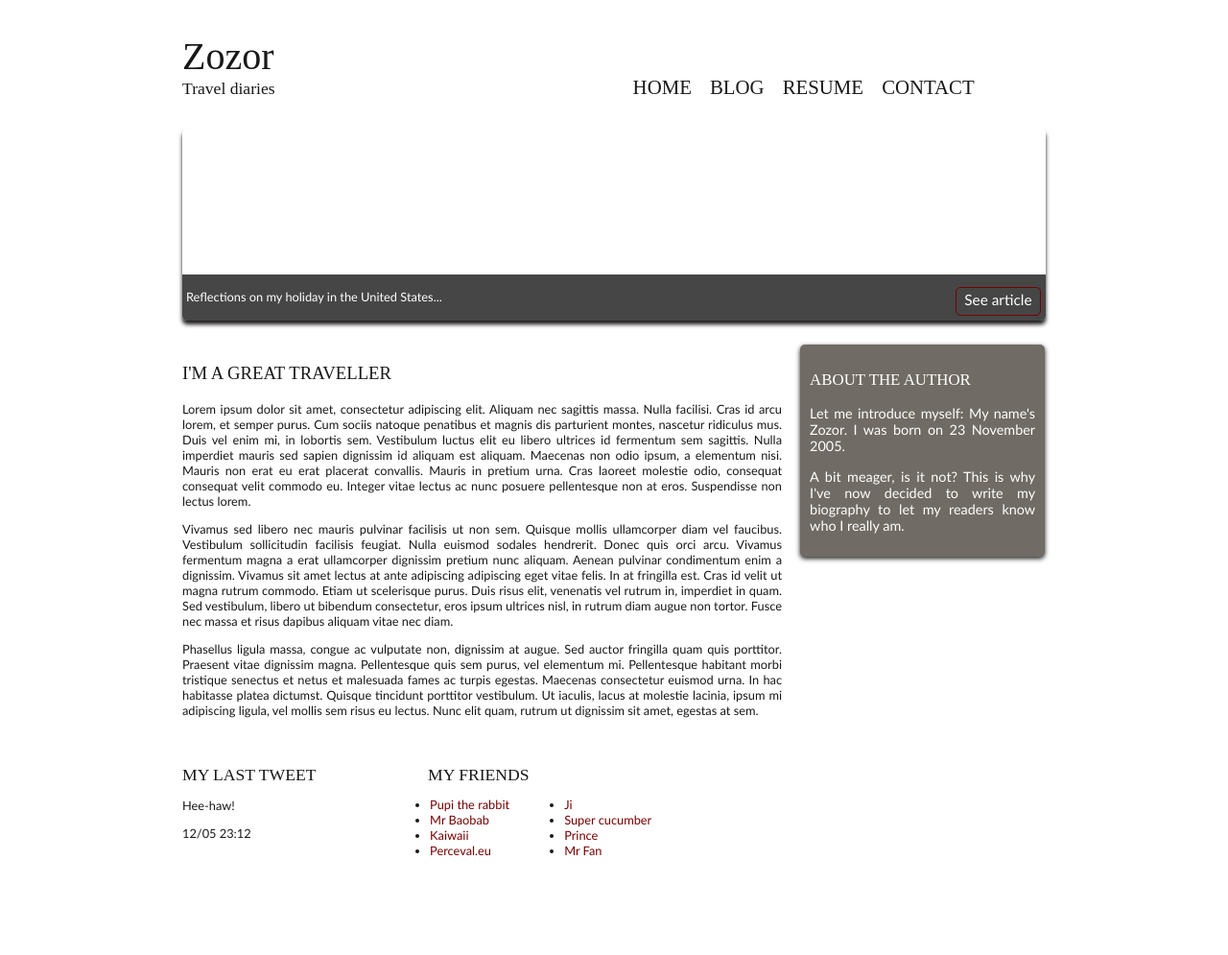
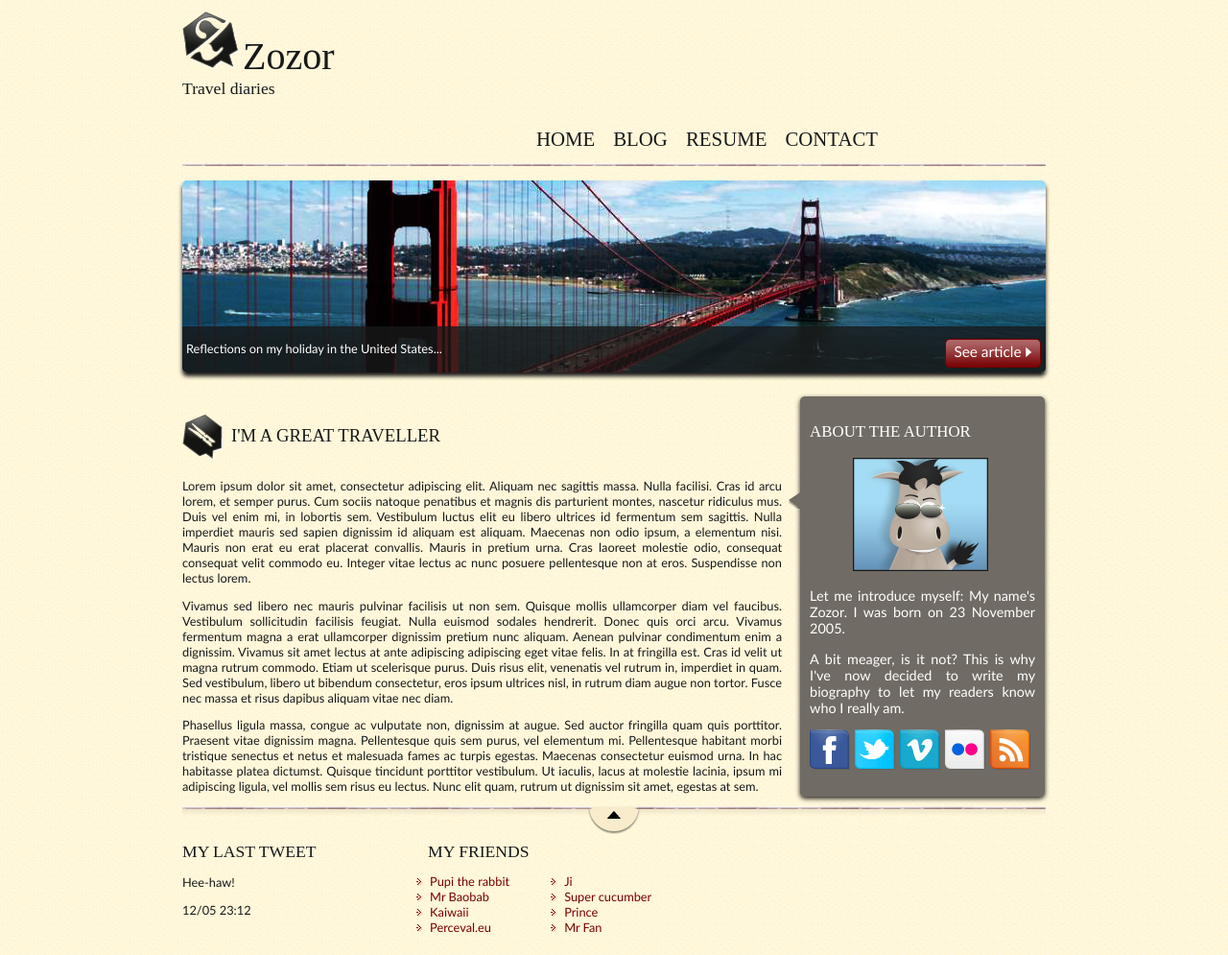
Before and after one commit to robertohidalgo/exampleweb, a plain HTML site: page index.html in a window 1280 px wide. Shown: the whole page at 96% size. Before the commit the page ends 915 px from the top, so only its background shows below. Drawn offline with Linux system fonts and the light colour scheme.

Commit message:
Imágenes y su referencia desde la página css e index.html

```diff
--- a/css/style.css
+++ b/css/style.css
@@ -3,6 +3,7 @@
 
 body
 {
+    background: url('../images/yellow_background.png');
     font-family: 'Trebuchet MS', Arial, sans-serif;
     color: #181818;
 }
@@ -21,6 +22,11 @@ section h1, footer h1, nav a
 }
 
 /* Header */
+
+header
+{
+    background: url('../images/line.png') repeat-x bottom;
+}
 
 #main_title
 {
@@ -89,6 +95,7 @@ nav a:hover
     margin-top: 15px;
     height: 200px;
     border-radius: 5px;
+    background: url('../images/sanfrancisco.jpg') no-repeat;
     position: relative;
     box-shadow: 0px 4px 4px #1c1a19;
     margin-bottom: 25px;
@@ -117,6 +124,7 @@ nav a:hover
     position: absolute;
     right: 5px;
     bottom: 5px;
+    background: url('../images/red_background.png') repeat-x;
     border: 1px solid #760001;
     border-radius: 5px;
     font-size: 1.2em;
@@ -124,6 +132,11 @@ nav a:hover
     padding: 3px 8px 0px 8px;
     color: white;
     text-decoration: none;
+}
+
+.red_button img
+{
+    border: 0;
 }
 
 /* Body */
@@ -139,6 +152,12 @@ article
 {
     width: 625px;
     margin-right: 15px;
+}
+
+.cat_icon
+{
+    vertical-align: middle;
+    margin-right: 8px;
 }
 
 article p
@@ -170,12 +189,21 @@ aside
     text-align: center;
 }
 
+#zozor_picture img
+{
+    border: 1px solid #181818;
+}
+
+aside img
+{
+    margin-right: 5px;
+}
 
 /* Footer */
 
 footer
 {
-    background:  url('images/top.png') no-repeat top center, url('images/line.png') repeat-x top, url('images/shadow.png') repeat-x top;
+    background:  url('../images/top.png') no-repeat top center, url('../images/line.png') repeat-x top, url('../images/shadow.png') repeat-x top;
     padding-top: 25px;
 }
 
@@ -211,7 +239,7 @@ footer h1
     vertical-align: top;
     margin-top: 0;
     width: 48%;
-    list-style-image: url('images/external_link.png');
+    list-style-image: url('../images/external_link.png');
     padding-left: 2px;
 }
 
@@ -242,4 +270,5 @@ footer h1
 .old_ie footer div, .ie8 footer div
 {
     margin-top: 30px;
+    background: url('../images/line.png') repeat-x top;
 }
--- a/index.html
+++ b/index.html
@@ -2,7 +2,7 @@
 <html>
     <head>
         <meta charset="utf-8" />
-		<link rel="stylesheet" href="css/style.css" />
+        <link rel="stylesheet" href="css/style.css" />
         <!--[if lt IE 9]>
         <script src="http://html5shiv.googlecode.com/svn/trunk/html5.js"></script>
         <![endif]-->
@@ -17,6 +17,7 @@
         <div id="main_wrapper">
             <header>
                 <div id="main_title">
+                    <img src="images/zozor_logo.png" alt="Zozor logo" id="logo" />
                     <h1>Zozor</h1>
                     <h2>Travel diaries</h2>
                 </div>
@@ -34,22 +35,24 @@
             <div id="banner_image">
                 <div id="banner_description">
                     Reflections on my holiday in the United States...
-                    <a href="#" class="red_button">See article</a>
+                    <a href="#" class="red_button">See article <img src="images/small_arrow.png" alt="" /></a>
                 </div>
             </div>
 
             <section>
                 <article>
-                    <h1>I'm a great traveller</h1>
+                    <h1><img src="images/pin.png" alt="Travel category" class="cat_icon" />I'm a great traveller</h1>
                     <p>Lorem ipsum dolor sit amet, consectetur adipiscing elit. Aliquam nec sagittis massa. Nulla facilisi. Cras id arcu lorem, et semper purus. Cum sociis natoque penatibus et magnis dis parturient montes, nascetur ridiculus mus. Duis vel enim mi, in lobortis sem. Vestibulum luctus elit eu libero ultrices id fermentum sem sagittis. Nulla imperdiet mauris sed sapien dignissim id aliquam est aliquam. Maecenas non odio ipsum, a elementum nisi. Mauris non erat eu erat placerat convallis. Mauris in pretium urna. Cras laoreet molestie odio, consequat consequat velit commodo eu. Integer vitae lectus ac nunc posuere pellentesque non at eros. Suspendisse non lectus lorem.</p>
                     <p>Vivamus sed libero nec mauris pulvinar facilisis ut non sem. Quisque mollis ullamcorper diam vel faucibus. Vestibulum sollicitudin facilisis feugiat. Nulla euismod sodales hendrerit. Donec quis orci arcu. Vivamus fermentum magna a erat ullamcorper dignissim pretium nunc aliquam. Aenean pulvinar condimentum enim a dignissim. Vivamus sit amet lectus at ante adipiscing adipiscing eget vitae felis. In at fringilla est. Cras id velit ut magna rutrum commodo. Etiam ut scelerisque purus. Duis risus elit, venenatis vel rutrum in, imperdiet in quam. Sed vestibulum, libero ut bibendum consectetur, eros ipsum ultrices nisl, in rutrum diam augue non tortor. Fusce nec massa et risus dapibus aliquam vitae nec diam.</p>
                     <p>Phasellus ligula massa, congue ac vulputate non, dignissim at augue. Sed auctor fringilla quam quis porttitor. Praesent vitae dignissim magna. Pellentesque quis sem purus, vel elementum mi. Pellentesque habitant morbi tristique senectus et netus et malesuada fames ac turpis egestas. Maecenas consectetur euismod urna. In hac habitasse platea dictumst. Quisque tincidunt porttitor vestibulum. Ut iaculis, lacus at molestie lacinia, ipsum mi adipiscing ligula, vel mollis sem risus eu lectus. Nunc elit quam, rutrum ut dignissim sit amet, egestas at sem.</p>
                 </article>
                 <aside>
                     <h1>About the author</h1>
-                    <p id="zozor_picture"></p>
+                    <img src="images/arrow.png" alt="" id="arrow" />
+                    <p id="zozor_picture"><img src="images/zozor.png" alt="Zozor Picture" /></p>
                     <p>Let me introduce myself: My name's Zozor. I was born on 23 November 2005.</p>
                     <p>A bit meager, is it not? This is why I've now decided to write my biography to let my readers know who I really am.</p>
+                    <p><img src="images/facebook.png" alt="Facebook" /><img src="images/twitter.png" alt="Twitter" /><img src="images/vimeo.png" alt="Vimeo" /><img src="images/flickr.png" alt="Flickr" /><img src="images/rss.png" alt="RSS" /></p>
                 </aside>
             </section>
 
@@ -59,7 +62,6 @@
                     <p>Hee-haw!</p>
                     <p>12/05 23:12</p>
                 </div>
-
                 <div id="my_friends">
                     <h1>My friends</h1>
                     <ul>
```
Also changed, not shown: images/arrow.png (added), images/external_link.png (added), images/facebook.png (added), images/flickr.png (added), images/line.png (added), images/pin.png (added), images/red_background.png (added), images/rss.png (added), images/sanfrancisco.jpg (added), images/shadow.png (added), images/small_arrow.png (added), images/top.png (added), images/twitter.png (added), images/vimeo.png (added), 3 more files.
